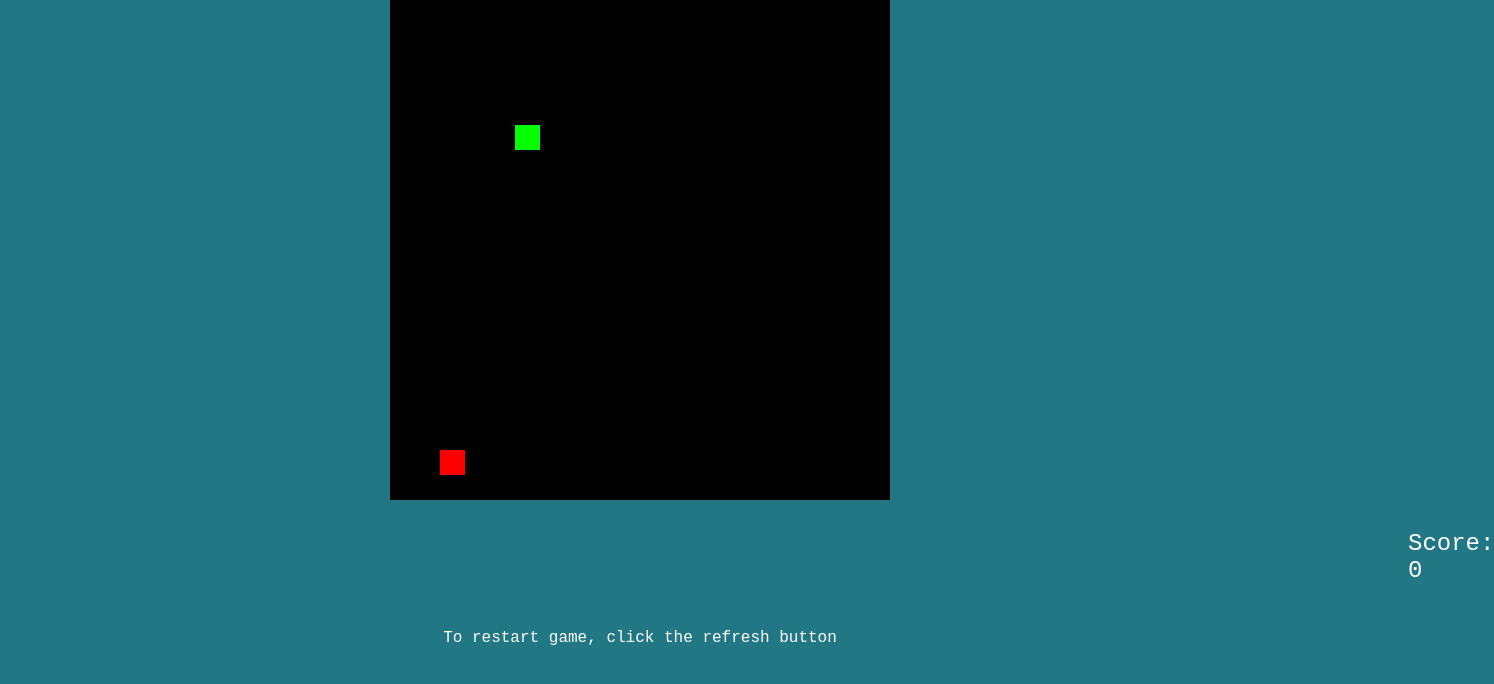
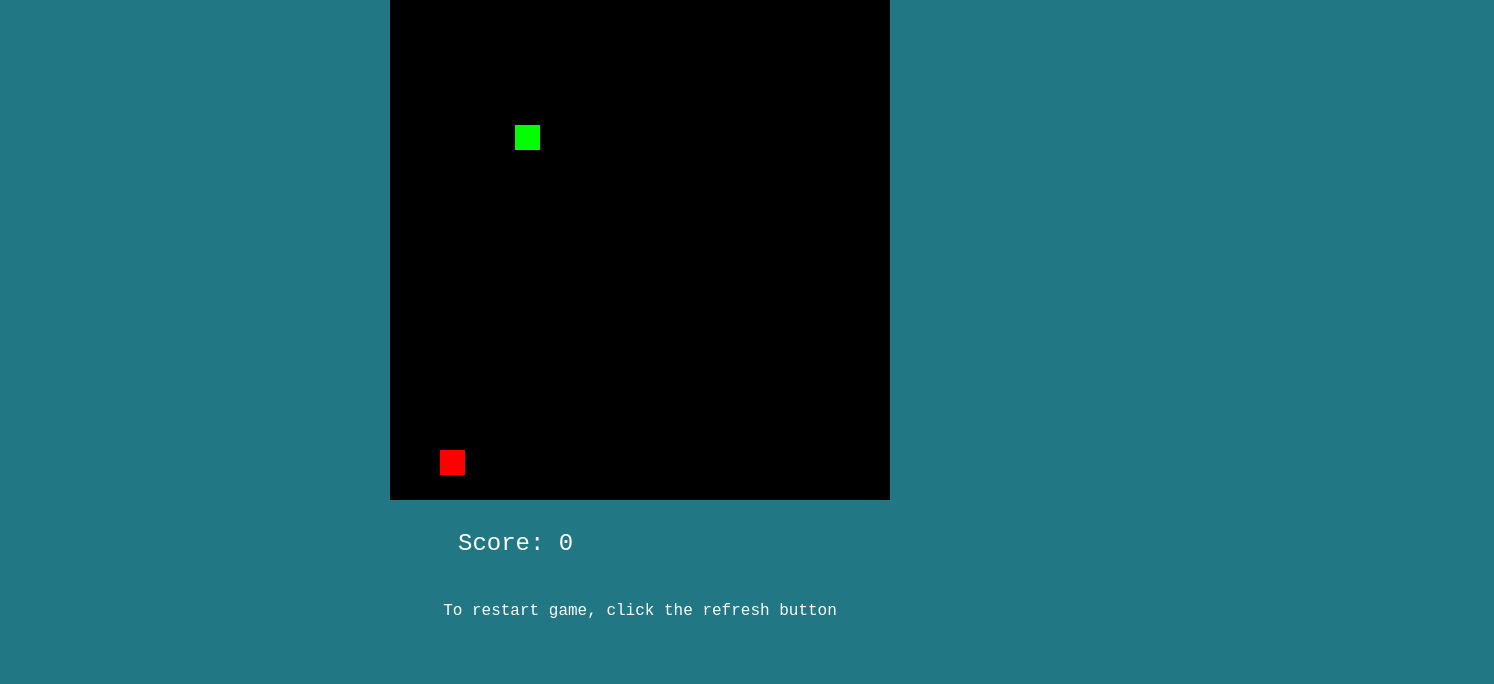
Before and after one commit to Sloiokj/Gavin-Slice.github.io, a plain HTML site: page index.html in a window 1280 px wide. Shown: the part 80-764 px from the top of the page, 1494 px wide, since content can reach past the window. Drawn offline with Linux system fonts and the light colour scheme.

Commit message:
Update sanke.css

```diff
--- a/sanke.css
+++ b/sanke.css
@@ -7,7 +7,7 @@ body {
 
 #score {
     font-size: 24px;
-    padding-left: 1400px;
+    padding-left: 450px;
     margin-top: 25px;
     font-family: 'Courier New', Courier, monospace;
     text-align: left;
```
